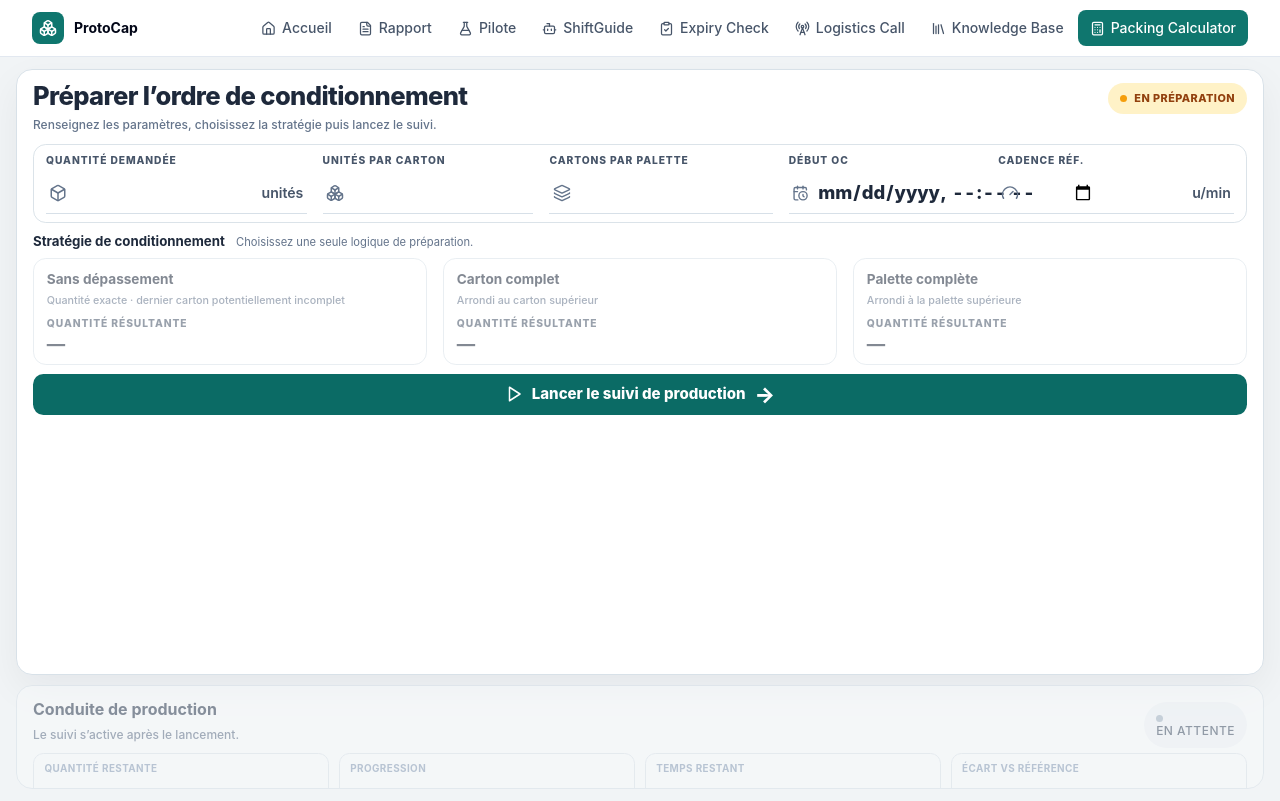
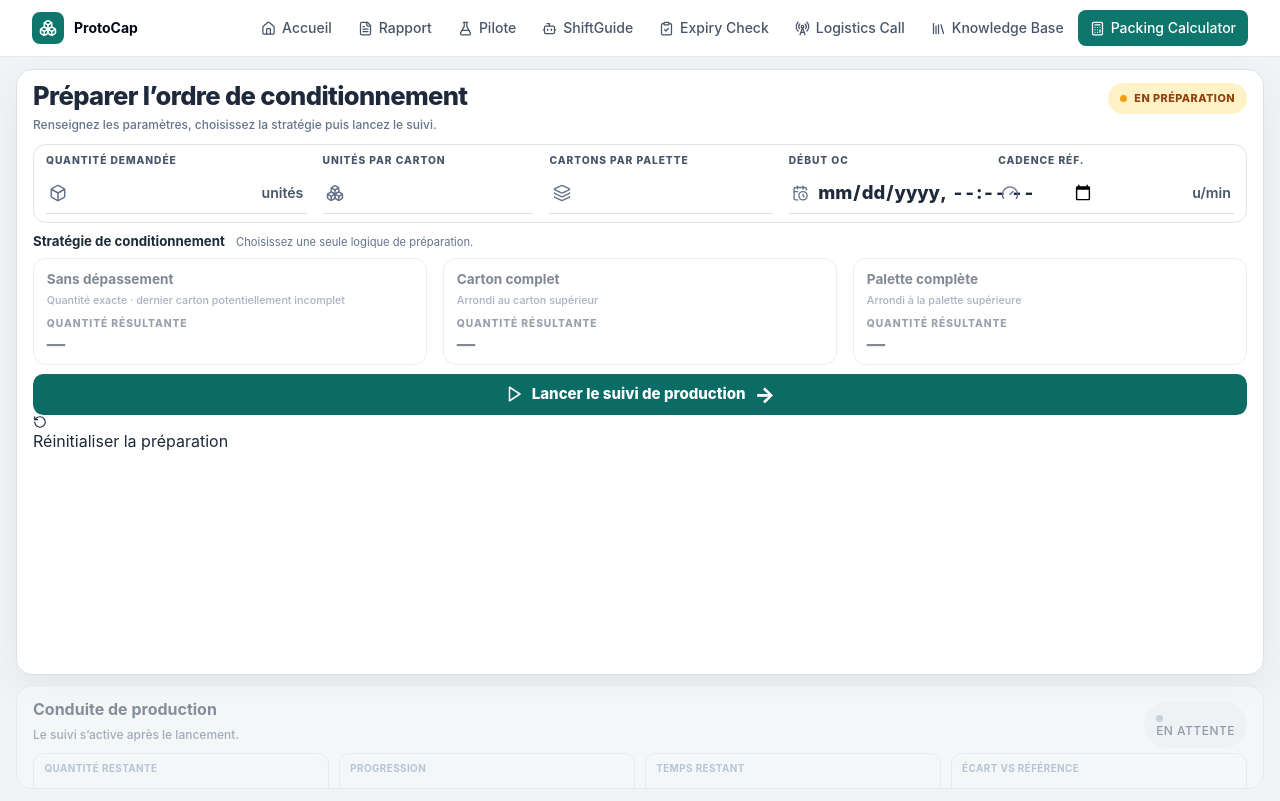
Before and after one commit to AmineAKIK/protocap, a React (Vite) app: page /packing-calculator in a window 1280 px wide. Built offline with nearby package versions, Linux system fonts and the light colour scheme.

Commit message:
feat: add quick preparation reset action

```diff
--- a/src/features/packing/components/PackingPlanningRail.tsx
+++ b/src/features/packing/components/PackingPlanningRail.tsx
@@ -7,6 +7,7 @@ import {
   Layers3,
   PackageCheck,
   Play,
+  RotateCcw,
 } from 'lucide-react';
 import type { ReactNode } from 'react';
 import {
@@ -48,6 +49,7 @@ interface PackingPlanningRailProps {
   onFieldChange: (field: keyof PackingPlanningFormState, value: string) => void;
   onSelectPolicy: (policy: PackingPolicy) => void;
   onLaunch: () => void;
+  onReset: () => void;
 }
 
 const numberFormatter = new Intl.NumberFormat('fr-FR');
@@ -186,6 +188,7 @@ export function PackingPlanningRail({
   onFieldChange,
   onSelectPolicy,
   onLaunch,
+  onReset,
 }: PackingPlanningRailProps) {
   return (
     <section aria-labelledby="packing-preparation-title" className="packing-v3-preparation packing-v3-stage">
@@ -229,6 +232,12 @@ export function PackingPlanningRail({
         Lancer le suivi de production
         <span aria-hidden="true">→</span>
       </button>
+      <div className="packing-v3-preparation-reset-row">
+        <button type="button" className="packing-v3-preparation-reset" onClick={onReset}>
+          <RotateCcw size={14} aria-hidden="true" />
+          Réinitialiser la préparation
+        </button>
+      </div>
       {persistenceDegraded ? <p className="packing-v3-persistence-warning">Le stockage local est indisponible : le run pourra ne pas survivre à un rechargement.</p> : null}
     </section>
   );
```
